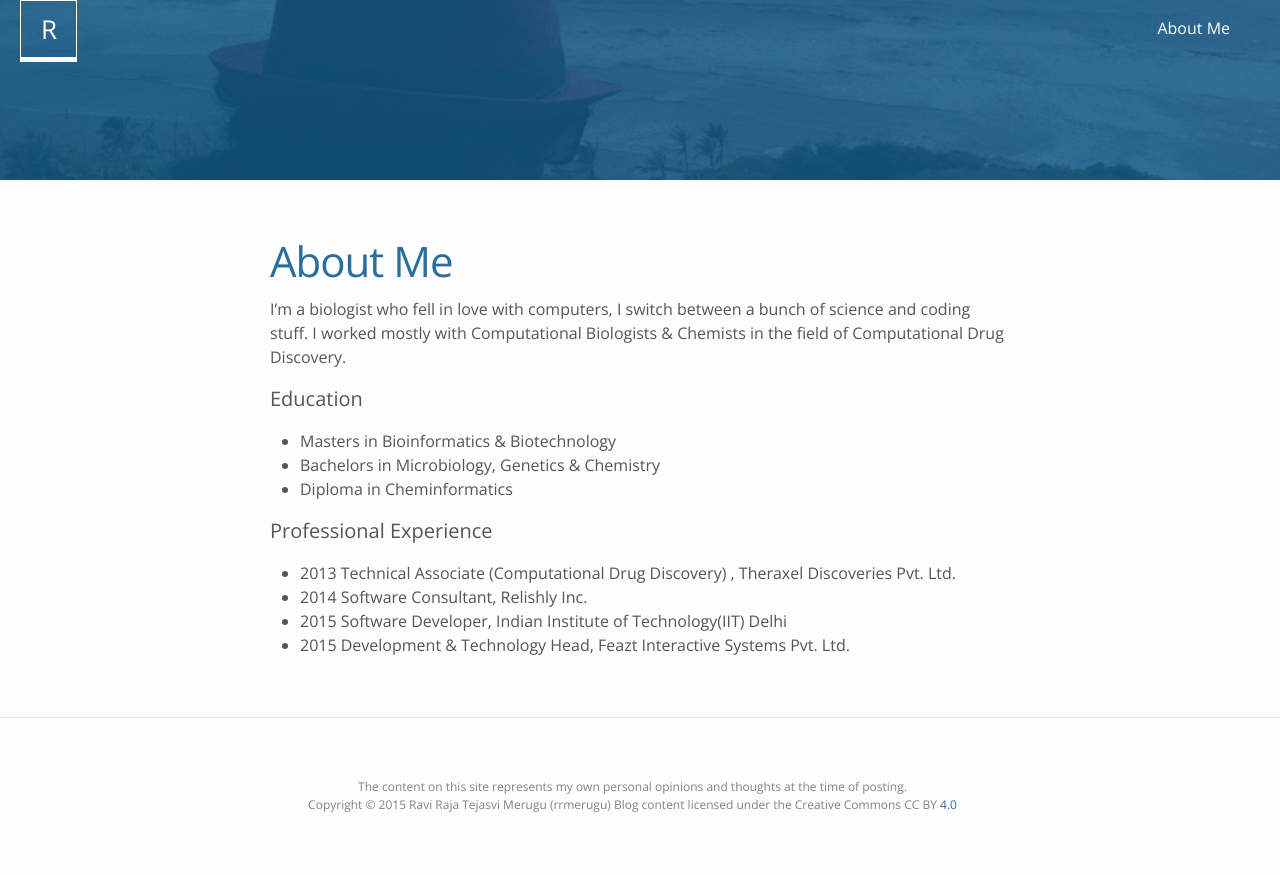
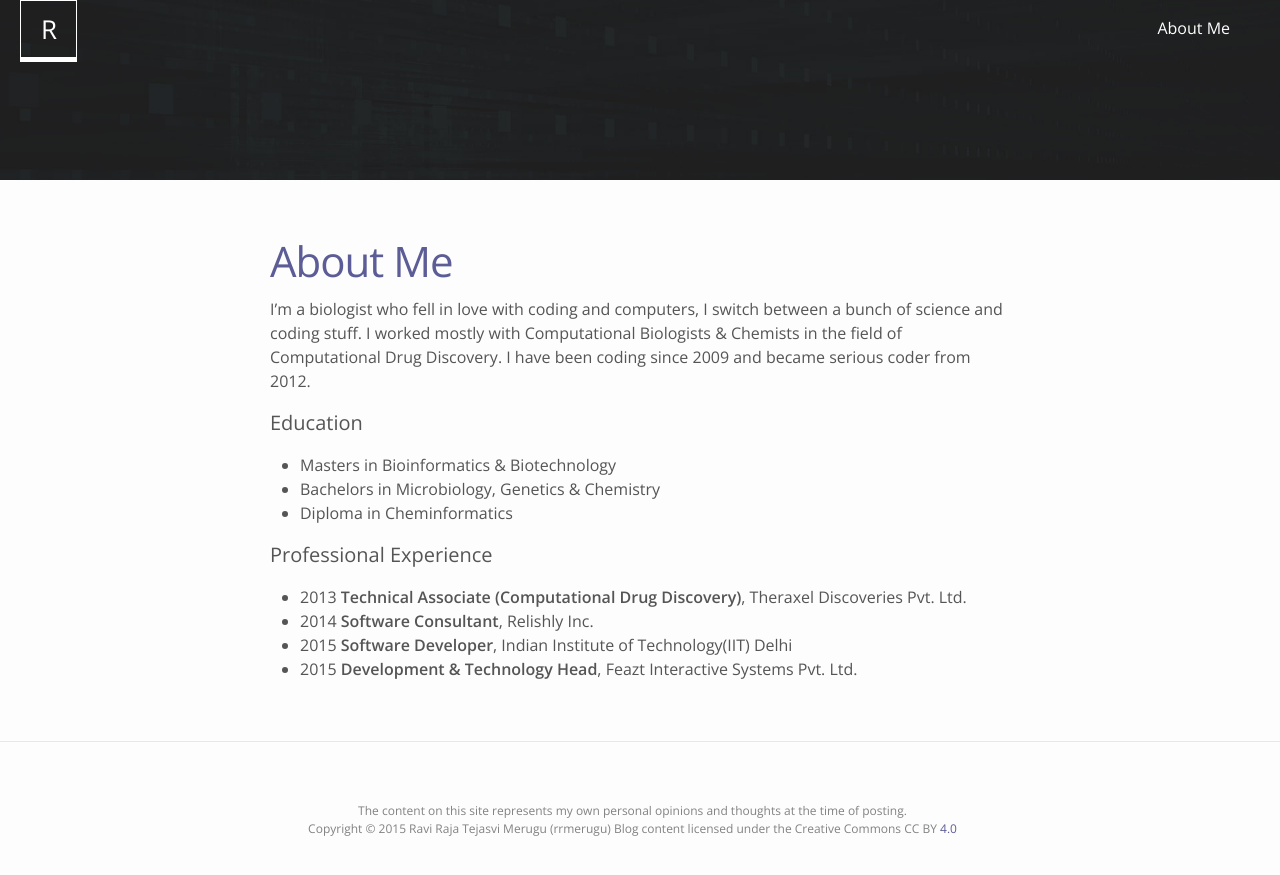
Before and after one commit to ashrafmhd09/rrmerugu.github.io, a Jekyll site: the page built from about.md, in a window 1280 px wide. Shown: the top 875 px of the page. Built offline with Jekyll 4.4.1, drawn with Linux system fonts in a browser that asks for light colours.

Commit message:
theme changed to black in homepage

```diff
--- a/_sass/_layout.scss
+++ b/_sass/_layout.scss
@@ -275,12 +275,22 @@
   // background-image: linear-gradient(to bottom,  rgba(0,0,0,0) 0%,rgba(43,43,43,0) 51%,rgba(45,45,45,0) 53%,rgba(84,84,84,0.65) 100%),url('http://anthonysdesk.com/wp-content/uploads/2014/03/mac-keyboard-coffee.png');border:none;  background-size: cover;background-repeat: no-repeat; background-position: 50%;
   // background-color: $brand-color;
   background: url('../images/rrmerugu-hero.jpg') no-repeat center center ;
+  // background: #5C5C96;
   background-size:cover;
   text-align: right;
   padding-right:10%;
 }
 .homepage-header{
   min-height: 80%;
+  i.ion-social-twitter{
+    color:#54ACEE;
+  }
+  i.ion-social-github{
+    color: #eee
+  }
+  i.ion-social-rss{
+    color: #f88624
+   }
 
 }
 .page-header{
@@ -299,6 +309,9 @@
     text-decoration: underline;
   }
 }
+
+
+
 .post-title, .page-title {
     font-size: 42px;
     font-weight: 300;
--- a/about.md
+++ b/about.md
@@ -5,8 +5,8 @@
 ---
 
 
-I'm a biologist who fell in love with computers, I switch between a bunch of science and coding stuff.
-I worked mostly with Computational Biologists & Chemists in the field of Computational Drug Discovery.
+I'm a biologist who fell in love with coding and computers, I switch between a bunch of science and coding stuff.
+I worked mostly with Computational Biologists & Chemists in the field of Computational Drug Discovery. I have been coding since 2009 and became serious coder from 2012.
 
 #### Education
 - Masters in Bioinformatics & Biotechnology
@@ -15,7 +15,7 @@
 
 
 #### Professional Experience
-- 2013 Technical Associate (Computational Drug Discovery) , Theraxel Discoveries Pvt. Ltd.
-- 2014 Software Consultant, Relishly Inc.
-- 2015 Software Developer, Indian Institute of Technology(IIT) Delhi
-- 2015 Development & Technology Head, Feazt Interactive Systems Pvt. Ltd.
+- 2013 **Technical Associate (Computational Drug Discovery)**, Theraxel Discoveries Pvt. Ltd.
+- 2014 **Software Consultant**, Relishly Inc.
+- 2015 **Software Developer**, Indian Institute of Technology(IIT) Delhi
+- 2015 **Development & Technology Head**, Feazt Interactive Systems Pvt. Ltd.
--- a/css/main.scss
+++ b/css/main.scss
@@ -17,7 +17,7 @@
 
 $text-color:       #555;
 $background-color: #fdfdfd;
-$brand-color:      #296E9E;
+$brand-color:      #5C5C96;
 
 $grey-color:       #828282;
 $grey-color-light: lighten($grey-color, 40%);
--- a/index.html
+++ b/index.html
@@ -4,7 +4,7 @@
 
 <header class="homepage-header">
   <h1 class="page-title" itemprop="name headline">{{ site.title }}</h1>
-  <p class="post-meta fs-16">My thoughts about Software Developement & Computational Biology & my Life </p>
+  <p class="post-meta fs-16">My thoughts about Software Development & Computational Biology & my Life </p>
   <p class="post-meta social-links">
     <a href="https://twitter.com/{{site.twitter_username}}"><i class="ion-social-twitter"></i></a>
     <a href="https://github.com/{{site.github_username}}"><i class="ion-social-github"></i></a>
```
Also changed, not shown: images/rrmerugu-hero.jpg, 5 other files.
